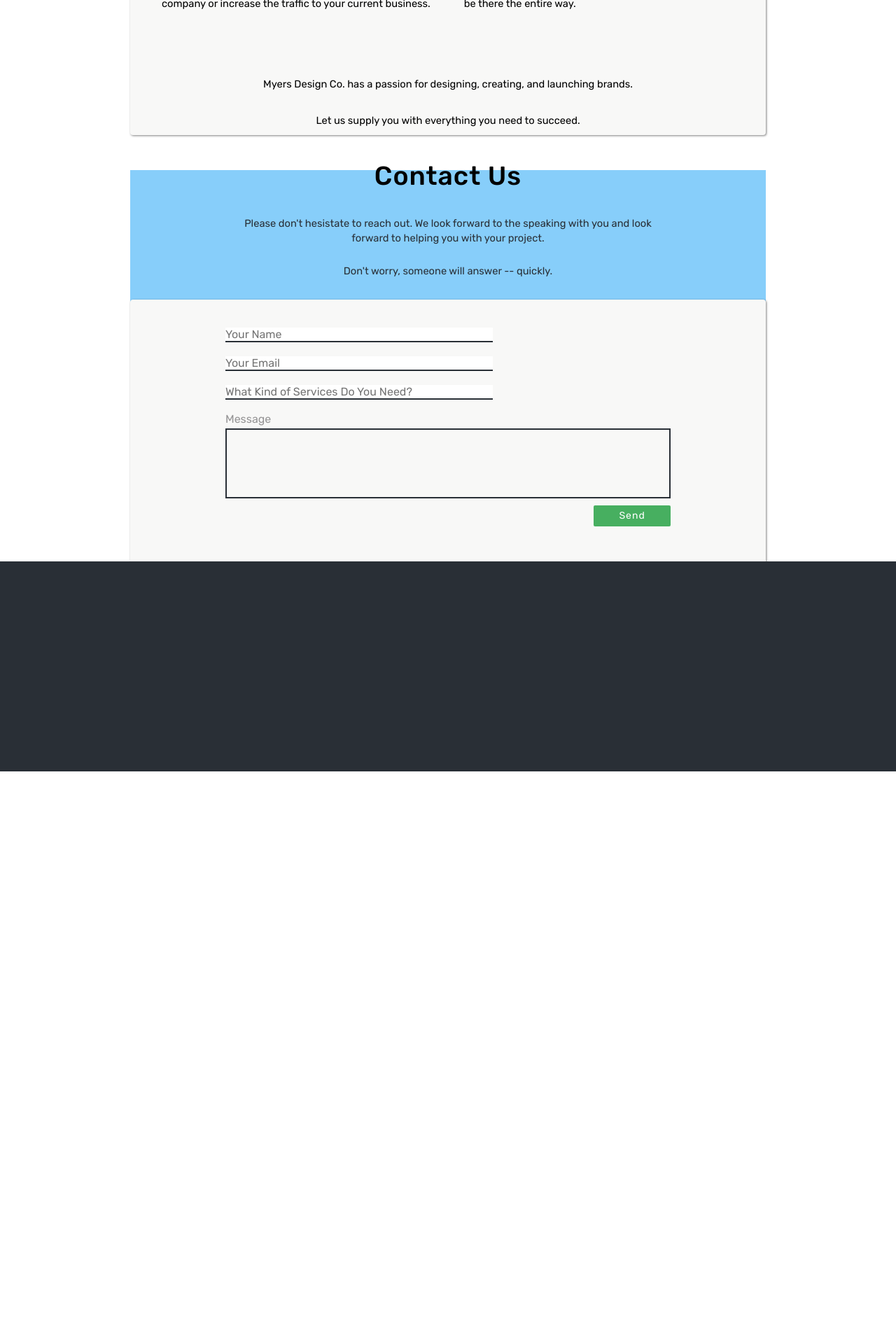
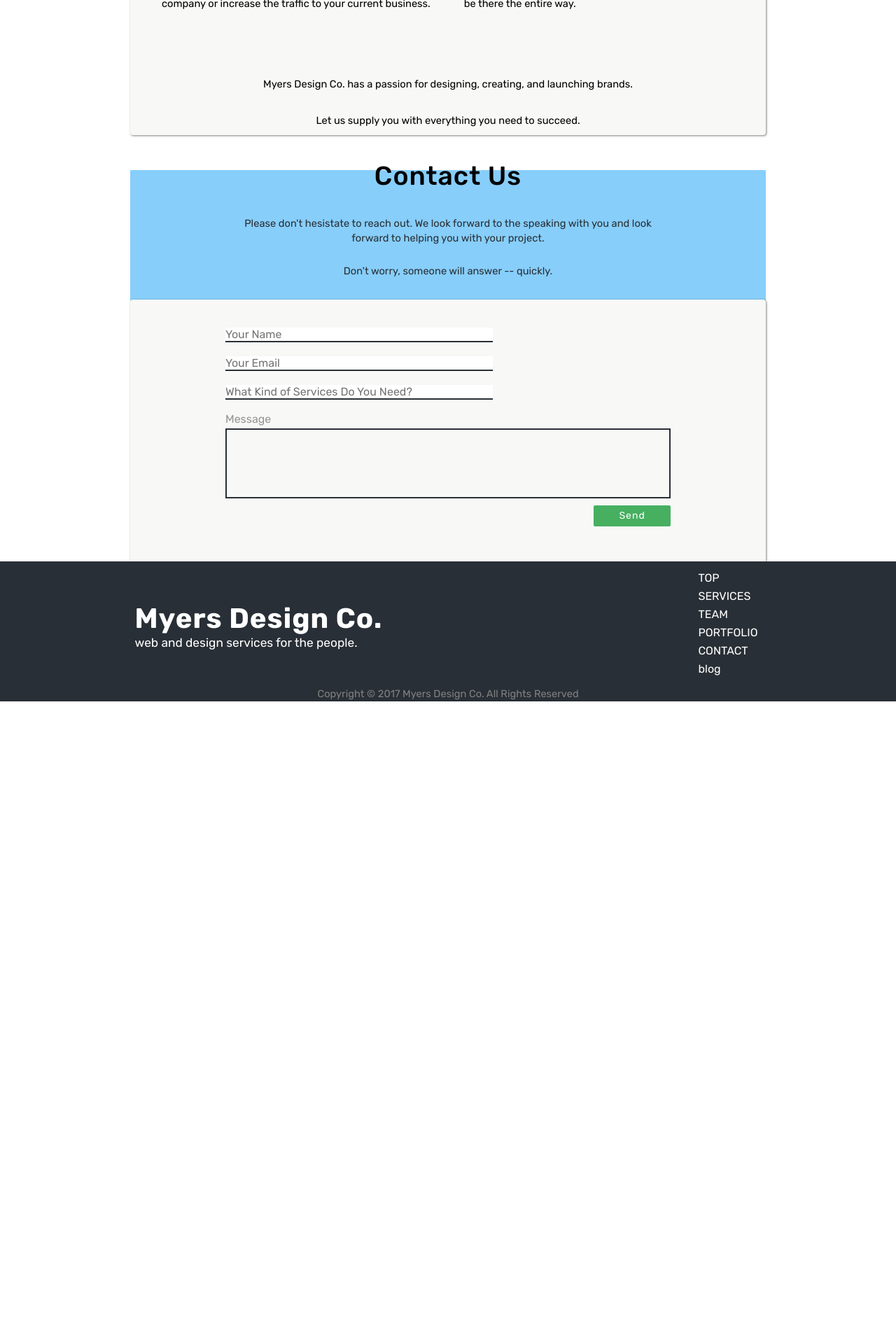
Before and after one commit to quinnmyers/mdc-website, a Jekyll site: the page built from index.html, in a window 1280 px wide. Shown: the part 990-2910 px from the top of the page at 70% size. Built offline with Jekyll 4.4.1, drawn with Linux system fonts in a browser that asks for light colours; Markdown is read by kramdown in place of the engine named in the settings; after the commit the page ends 1992 px from its top, so only the background shows below that.

Commit message:
added footer and made it responsive, fixed jumbo responsiveness

```diff
--- a/_includes/footer.html
+++ b/_includes/footer.html
@@ -1 +1 @@
-<section class="footer"><div class="footer-container"><div class="footer-content-container"></div></div></section>
+<section class="footer"><div class="footer-container"><div class="footer-content-container"><div class="footer-left"><h1>Myers Design Co.</h1><h4>web and design services for the people.</h4></div><div class="footer-right"><ul class="footer-right"><li>TOP</li><li>SERVICES</li><li>TEAM</li><li>PORTFOLIO</li><li>CONTACT</li><li>blog</li></ul></div></div><div class="footer-mid"><p>Copyright © 2017 Myers Design Co. All Rights Reserved</p></div></div></section>
--- a/assets/css/3-layouts/main-layout.sass
+++ b/assets/css/3-layouts/main-layout.sass
@@ -12,7 +12,7 @@ h1, h2, h3, h4, h5, h6
 .main-wrapper
   display: flex
   flex-direction: column
-  height: 5000px
+  height: auto
 
   .content-container
     display: flex
--- a/assets/css/4-sections/jumbotron.sass
+++ b/assets/css/4-sections/jumbotron.sass
@@ -15,6 +15,7 @@ section.jumbotron
       .logo
         margin-left: 20px
         width: 100%
+        z-index: 20
         h1
           font-size: 30pt
           line-height: 40pt
@@ -90,6 +91,7 @@ section.jumbotron
             list-style: none
             margin-right: 20px
             background: $gunmetal
+            z-index: 10
             .mobile-nav-item, li
               padding: 5px 0px
               font-family: "Rubik", sans-serif
--- a/assets/css/main.css
+++ b/assets/css/main.css
@@ -391,7 +391,7 @@ h1, h2, p, .services p, h3, h4, h5, h6 {
   display: flex;
   -ms-flex-direction: column;
       flex-direction: column;
-  height: 5000px; }
+  height: auto; }
   .main-wrapper .content-container {
     display: -ms-flexbox;
     display: flex;
@@ -432,7 +432,8 @@ section.jumbotron .jumbotron-container {
     padding-top: 20px; }
     section.jumbotron .jumbotron-container .nav-container .logo {
       margin-left: 20px;
-      width: 100%; }
+      width: 100%;
+      z-index: 20; }
       section.jumbotron .jumbotron-container .nav-container .logo h1 {
         font-size: 30pt;
         line-height: 40pt;
@@ -514,7 +515,8 @@ section.jumbotron .jumbotron-container {
       text-align: right;
       list-style: none;
       margin-right: 20px;
-      background: #292F36; }
+      background: #292F36;
+      z-index: 10; }
       section.jumbotron .jumbotron-container .mobile-nav-container .mobile-nav .mobile-nav-item, section.jumbotron .jumbotron-container .mobile-nav-container .mobile-nav li, section.jumbotron .jumbotron-container .mobile-nav-container ul .mobile-nav-item, section.jumbotron .jumbotron-container .mobile-nav-container ul li {
         padding: 5px 0px;
         font-family: "Rubik", sans-serif;
@@ -939,10 +941,78 @@ section.jumbotron .jumbotron-container {
   .contact-form {
     width: 90% !important; } }
 
-.footer {
-  display: block; }
-  .footer .footer-container {
-    display: inline-block;
-    width: 100%;
-    height: 300px;
-    background: #292F36; }
+.footer .footer-container {
+  display: -ms-flexbox;
+  display: flex;
+  -ms-flex-direction: column;
+      flex-direction: column;
+  -ms-flex-pack: center;
+      justify-content: center;
+  -ms-flex-align: center;
+      align-items: center;
+  width: 100%;
+  height: 200px;
+  background: #292F36; }
+  .footer .footer-container .footer-content-container {
+    display: -ms-flexbox;
+    display: flex;
+    -ms-flex-pack: justify;
+        justify-content: space-between;
+    background: #292F36;
+    height: 100%;
+    width: 905px; }
+    .footer .footer-container .footer-content-container .footer-left {
+      display: -ms-flexbox;
+      display: flex;
+      -ms-flex-direction: column;
+          flex-direction: column;
+      -ms-flex-pack: center;
+          justify-content: center;
+      margin-left: 5px; }
+      .footer .footer-container .footer-content-container .footer-left h1 {
+        font-size: 30pt;
+        line-height: 40pt;
+        font-weight: bold;
+        color: white;
+        font-family: "Rubik", sans-serif;
+        letter-spacing: 1px; }
+        @media (max-width: 768px) {
+          .footer .footer-container .footer-content-container .footer-left h1 {
+            font-size: 20pt; } }
+      .footer .footer-container .footer-content-container .footer-left h4 {
+        font-size: 13pt;
+        font-weight: normal;
+        color: white;
+        font-family: "Rubik", sans-serif; }
+        @media (max-width: 768px) {
+          .footer .footer-container .footer-content-container .footer-left h4 {
+            font-size: 11pt; } }
+    .footer .footer-container .footer-content-container .footer-right {
+      display: -ms-flexbox;
+      display: flex;
+      -ms-flex-direction: column;
+          flex-direction: column;
+      -ms-flex-pack: start;
+          justify-content: flex-start;
+      list-style: none;
+      margin-right: 5px;
+      color: white;
+      font-family: "Rubik", sans-serif;
+      font-size: 12pt;
+      -ms-flex-pack: distribute;
+          justify-content: space-around; }
+      .footer .footer-container .footer-content-container .footer-right ul li {
+        padding: 5px 0px; }
+        @media (max-width: 768px) {
+          .footer .footer-container .footer-content-container .footer-right ul li {
+            font-size: 9pt; } }
+  .footer .footer-container .footer-mid {
+    font-family: "Rubik", sans-serif;
+    color: grey; }
+    @media (max-width: 768px) {
+      .footer .footer-container .footer-mid p {
+        font-size: 9pt; } }
+
+@media (max-width: 960px) {
+  .footer .footer-container .footer-content-container {
+    width: 100% !important; } }
```
Also changed, not shown: _pugfiles/footer.pug (+13 -0 lines), assets/css/4-sections/footer.sass (+59 -3 lines), 5 other files.
